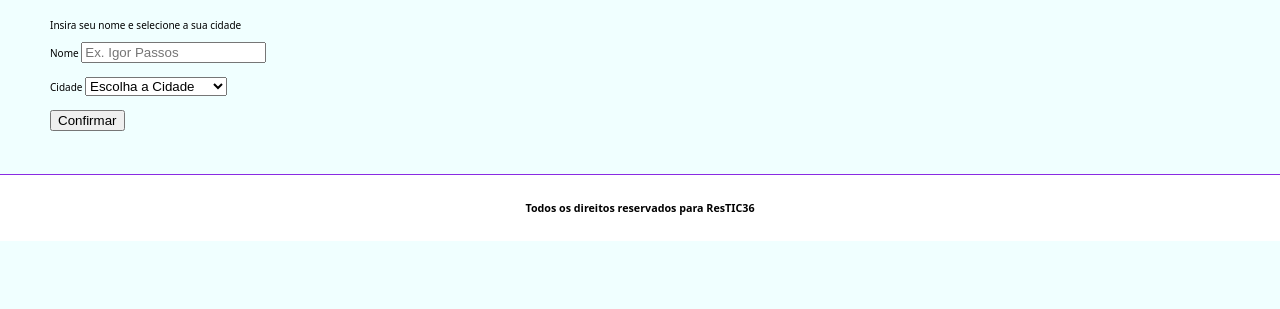
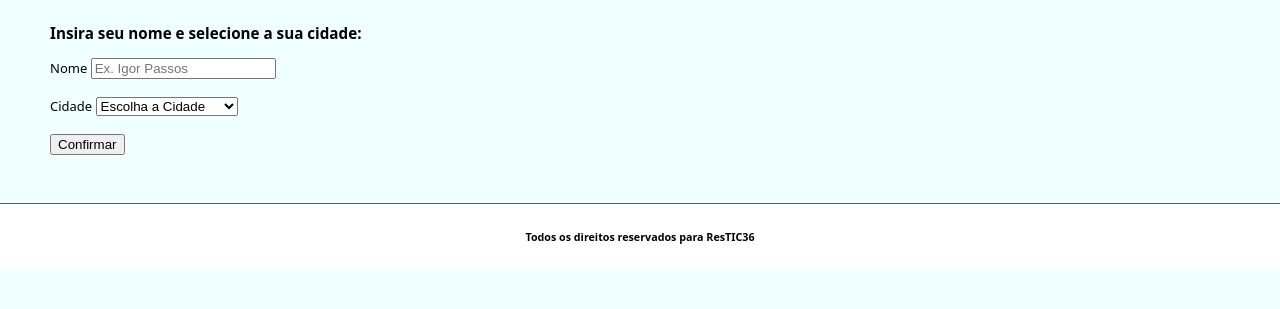
Before and after one commit to IgorMarcell11/Projeto-1, a plain HTML site: page index.html in a window 1280 px wide. Shown: the part 185-494 px from the top of the page. Drawn offline with Linux system fonts and the light colour scheme.

Commit message:
alterações no readme e no style.css

```diff
--- a/index.html
+++ b/index.html
@@ -14,7 +14,7 @@
 
         <div id="content">
             <div id="Formulario">
-                <p class="titulo">Insira seu nome e selecione a sua cidade</p>
+                <h3>Insira seu nome e selecione a sua cidade:</h2>
 
                 <form action="" method="post">
                     <div class="item_formulario">
--- a/js/script.js
+++ b/js/script.js
@@ -2,7 +2,6 @@ const btn = document.querySelector('#submitbtn')
 
 const texto_inicial = document.querySelector('#texto_boasvindas')
 const previsao = document.querySelector('#texto_previsao')
-
 
 btn.addEventListener("click", function(event) {
     event.preventDefault()
@@ -13,5 +12,3 @@ btn.addEventListener("click", function(event) {
     texto_inicial.innerHTML = "Olá, " + nome + " de " + cidade
     previsao.innerHTML = "Esta é a previsão do tempo para " + cidade + " nesta semana."
 })
-
-function cardPrevisao(){}
--- a/style.css
+++ b/style.css
@@ -60,7 +60,7 @@ header {
 
 #content {
     padding: 0 30 0 30;
-    font-size: x-small;
+    font-size: small;
 }
 
 #footer {
```
Also changed, not shown: 1 other file.
